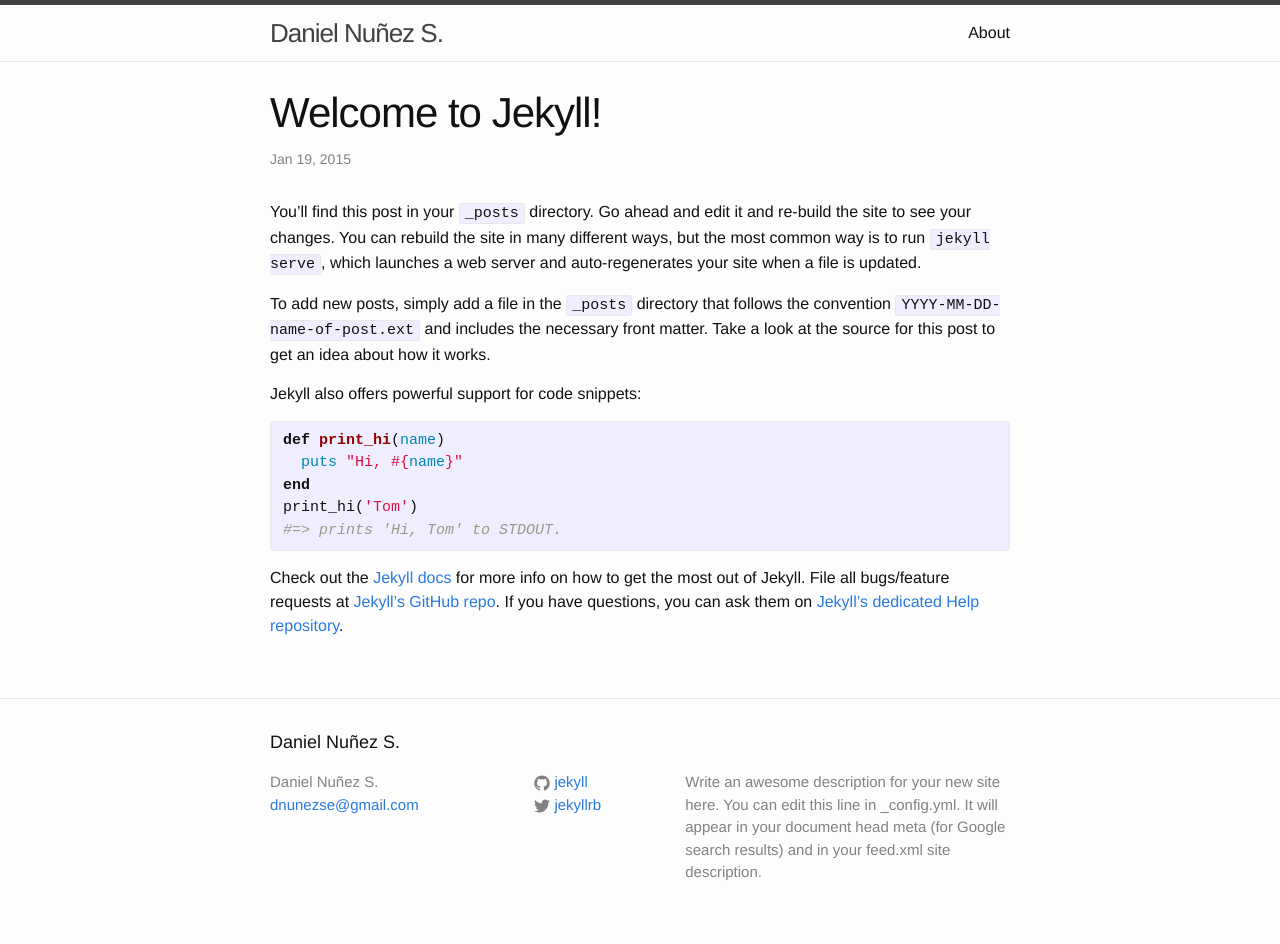
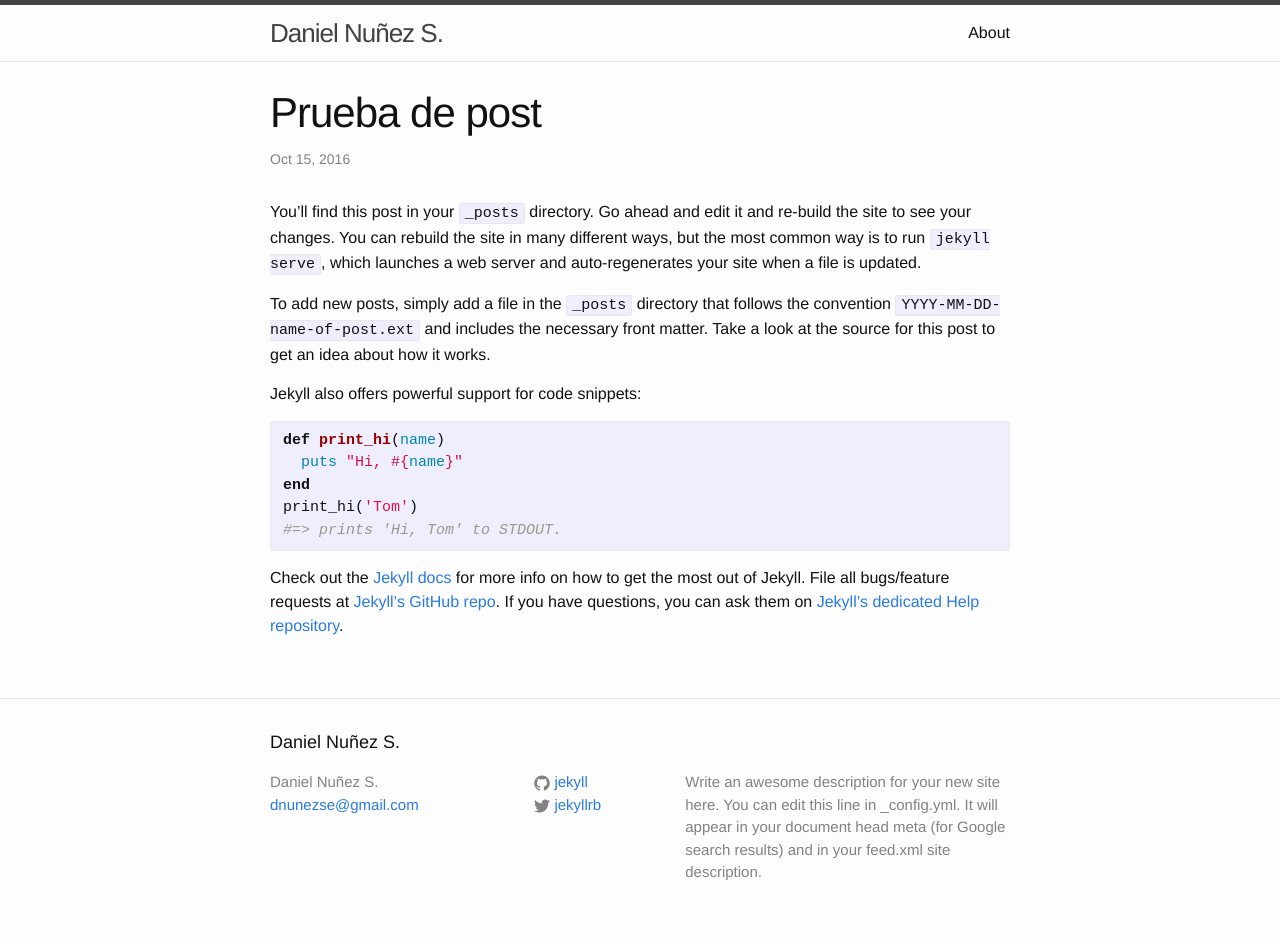
Before and after one commit to danielnunez/danielnunez.github.io, a Jekyll site: the page built from _posts/2016-01-15-prueba-de-post.markdown, in a window 1280 px wide. Built offline with Jekyll 4.4.1, drawn with Linux system fonts in a browser that asks for light colours.

Commit message:
Update 2016-01-15-prueba-de-post.markdown

```diff
--- a/_posts/2016-01-15-prueba-de-post.markdown
+++ b/_posts/2016-01-15-prueba-de-post.markdown
@@ -1,8 +1,8 @@
 ---
 layout: post
-title:  "Welcome to Jekyll!"
-date:   2015-01-19 13:43:28
-categories: jekyll update
+title:  "Prueba de post"
+date:   2016-10-15 13:43:28
+categories: pruebas
 ---
 You’ll find this post in your `_posts` directory. Go ahead and edit it and re-build the site to see your changes. You can rebuild the site in many different ways, but the most common way is to run `jekyll serve`, which launches a web server and auto-regenerates your site when a file is updated.
 
```
